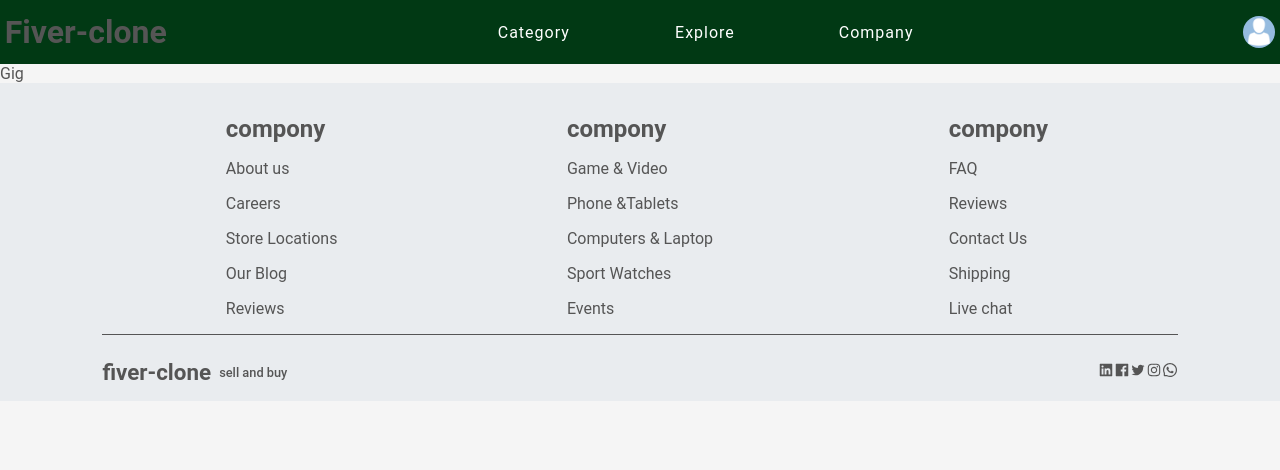
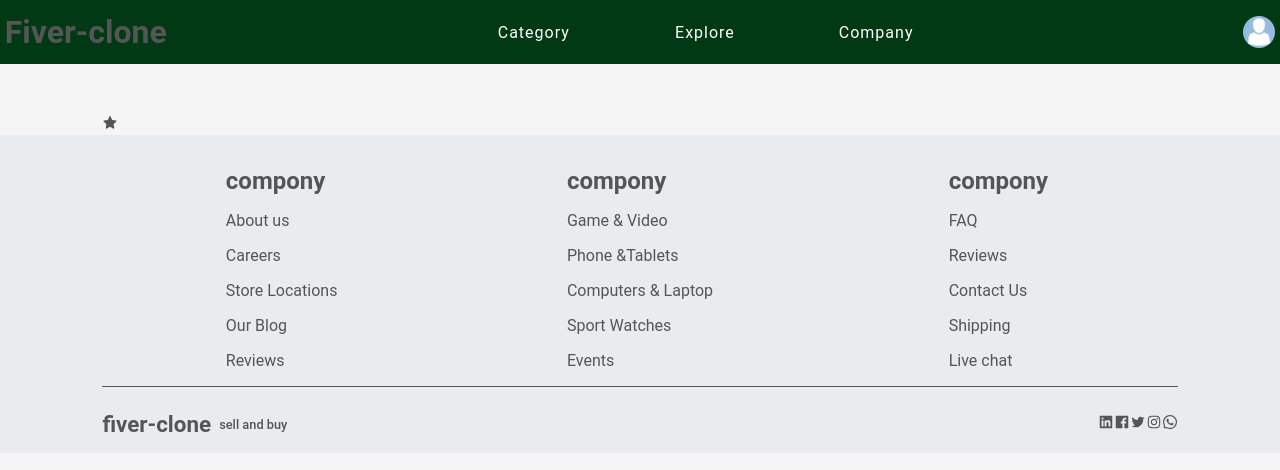
Before and after one commit to micalo-mica/fiver-clone, a React (Vite) app in the folder fiverr/: page /gig/1 in a window 1280 px wide. Shown: the top 470 px of the page. Built offline with nearby package versions, Linux system fonts and the light colour scheme.

Commit message:
useable slid componentadded

```diff
--- a/fiverr/src/components/Navbar.jsx
+++ b/fiverr/src/components/Navbar.jsx
@@ -11,7 +11,6 @@ const N = styled.div`
   height: 4rem;
   position: sticky;
   top: 0;
-
   width: 100%;
   z-index: 99;
   @media (max-width: ${({ theme }) => theme.screens.xl}) {
--- a/fiverr/src/pages/Gig.jsx
+++ b/fiverr/src/pages/Gig.jsx
@@ -1,7 +1,134 @@
-import React from "react";
+import styled from "styled-components";
+import { projects } from "../static/sli";
+import { AiFillStar, AiFillHeart } from "react-icons/ai";
+
+const G = styled.div`
+  width: 100%;
+  padding-top: 2rem;
+  @media (max-width: ${({ theme }) => theme.screens.lg1}) {
+  }
+  @media (max-width: ${({ theme }) => theme.screens.md}) {
+  }
+  @media (max-width: ${({ theme }) => theme.screens.sm3}) {
+  }
+  @media (max-width: ${({ theme }) => theme.screens.sm2}) {
+  }
+  @media (max-width: ${({ theme }) => theme.screens.sm1}) {
+  }
+`;
+
+const Container = styled.div`
+  width: 100%;
+  max-width: ${({ theme }) => theme.sizes.widthLg};
+  margin: 0px auto;
+
+  @media (max-width: ${({ theme }) => theme.screens.sm3}) {
+  }
+  @media (max-width: ${({ theme }) => theme.screens.sm2}) {
+    max-width: ${({ theme }) => theme.sizes.widthLgPhone};
+    grid-template-columns: 1fr;
+    column-gap: 0rem;
+  }
+  @media (max-width: ${({ theme }) => theme.screens.sm1}) {
+  }
+`;
+
+// left
+const Left = styled.div`
+  @media (max-width: ${({ theme }) => theme.screens.lg1}) {
+  }
+  @media (max-width: ${({ theme }) => theme.screens.md}) {
+  }
+  @media (max-width: ${({ theme }) => theme.screens.sm3}) {
+  }
+  @media (max-width: ${({ theme }) => theme.screens.sm2}) {
+  }
+  @media (max-width: ${({ theme }) => theme.screens.sm1}) {
+  }
+`;
+const StarIcon = styled(AiFillStar)``;
+const UserContainer = styled.div`
+  @media (max-width: ${({ theme }) => theme.screens.lg1}) {
+  }
+  @media (max-width: ${({ theme }) => theme.screens.md}) {
+  }
+  @media (max-width: ${({ theme }) => theme.screens.sm3}) {
+  }
+  @media (max-width: ${({ theme }) => theme.screens.sm2}) {
+  }
+  @media (max-width: ${({ theme }) => theme.screens.sm1}) {
+  }
+`;
+const UserImg = styled.img`
+  @media (max-width: ${({ theme }) => theme.screens.lg1}) {
+  }
+  @media (max-width: ${({ theme }) => theme.screens.md}) {
+  }
+  @media (max-width: ${({ theme }) => theme.screens.sm3}) {
+  }
+  @media (max-width: ${({ theme }) => theme.screens.sm2}) {
+  }
+  @media (max-width: ${({ theme }) => theme.screens.sm1}) {
+  }
+`;
+const UserName = styled.h4`
+  @media (max-width: ${({ theme }) => theme.screens.lg1}) {
+  }
+  @media (max-width: ${({ theme }) => theme.screens.md}) {
+  }
+  @media (max-width: ${({ theme }) => theme.screens.sm3}) {
+  }
+  @media (max-width: ${({ theme }) => theme.screens.sm2}) {
+  }
+  @media (max-width: ${({ theme }) => theme.screens.sm1}) {
+  }
+`;
+const StarContainer = styled.div`
+  @media (max-width: ${({ theme }) => theme.screens.lg1}) {
+  }
+  @media (max-width: ${({ theme }) => theme.screens.md}) {
+  }
+  @media (max-width: ${({ theme }) => theme.screens.sm3}) {
+  }
+  @media (max-width: ${({ theme }) => theme.screens.sm2}) {
+  }
+  @media (max-width: ${({ theme }) => theme.screens.sm1}) {
+  }
+`;
+
+// right
+const Right = styled.div`
+  @media (max-width: ${({ theme }) => theme.screens.lg1}) {
+  }
+  @media (max-width: ${({ theme }) => theme.screens.md}) {
+  }
+  @media (max-width: ${({ theme }) => theme.screens.sm3}) {
+  }
+  @media (max-width: ${({ theme }) => theme.screens.sm2}) {
+  }
+  @media (max-width: ${({ theme }) => theme.screens.sm1}) {
+  }
+`;
 
 function Gig() {
-  return <div>Gig</div>;
+  return (
+    <G>
+      <Container>
+        <Left>
+          {/* user */}
+          <UserContainer>
+            <UserImg />
+            <UserName></UserName>
+            <StarContainer>
+              <StarIcon />
+            </StarContainer>
+          </UserContainer>
+          {/* slider */}
+        </Left>
+        <Right></Right>
+      </Container>
+    </G>
+  );
 }
 
 export default Gig;
```
Also changed, not shown: fiverr/src/components/UseableSlid.jsx (added, +73 -0 lines).
